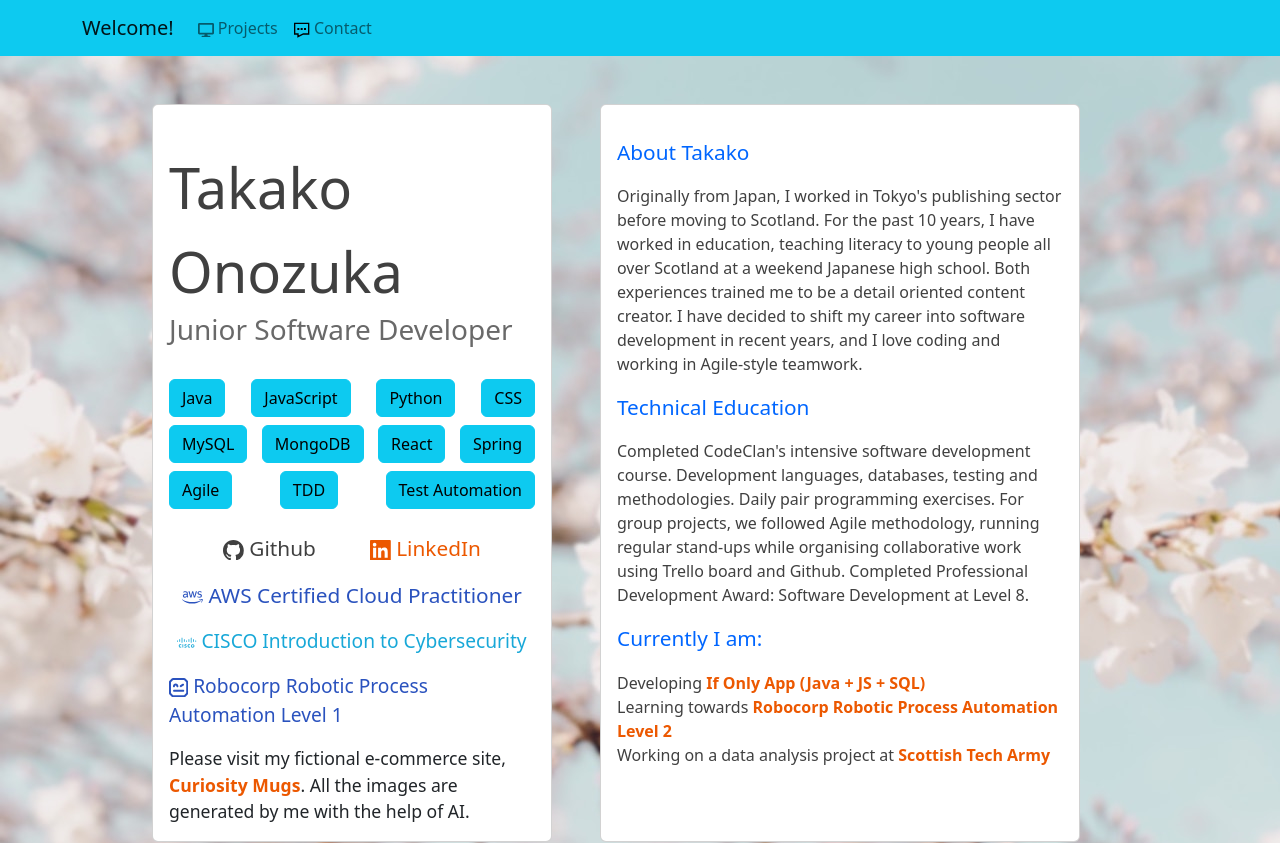
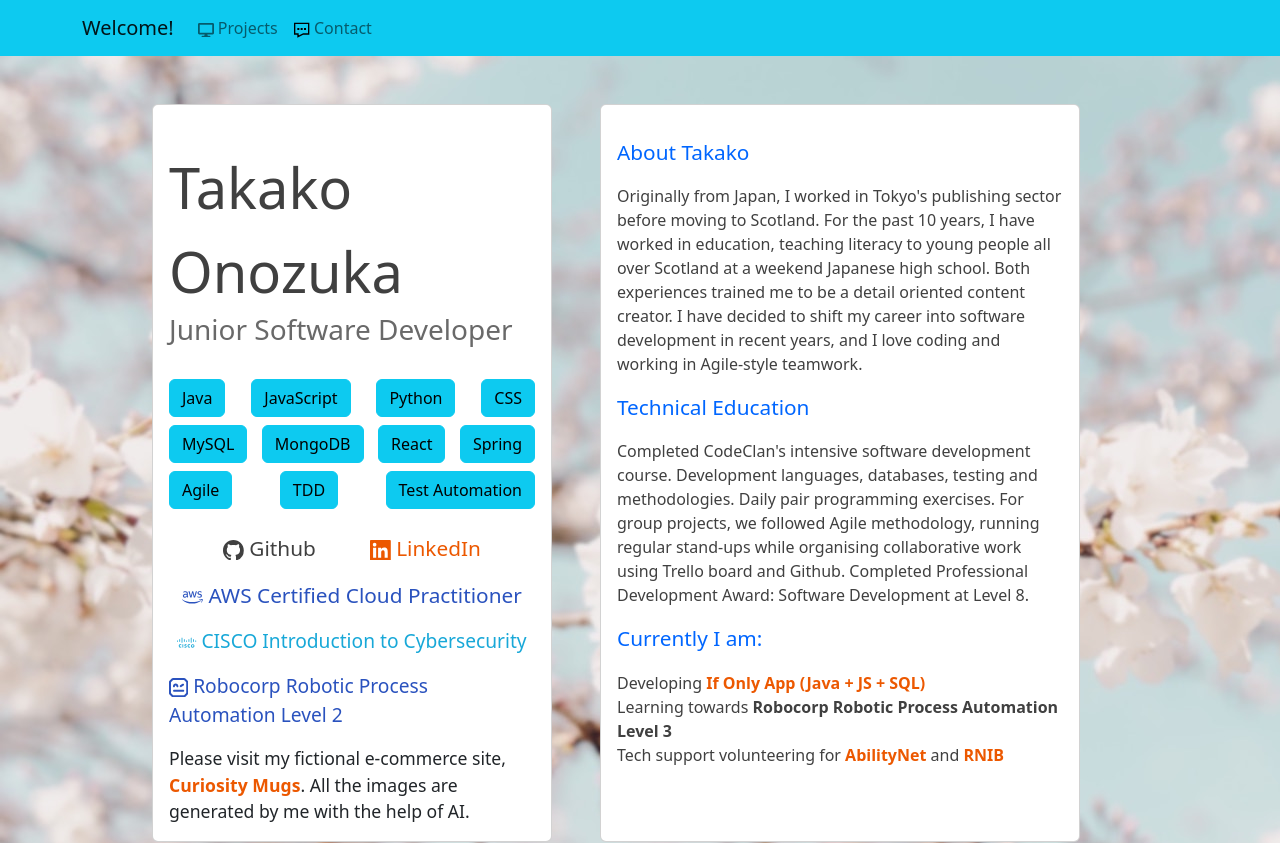
Before and after one commit to taksgarby/portfolio, a React (Create React App) app: page / in a window 1280 px wide. Shown: the top 843 px of the page. Built offline with nearby package versions, Linux system fonts and the light colour scheme.

Commit message:
added abilitynet and rnib

```diff
--- a/src/components/AboutMe.js
+++ b/src/components/AboutMe.js
@@ -54,7 +54,7 @@
 
         <div class="link-container">
         <Card.Link class="robot-link" href="https://robotframework.org/rpa/" target="_blank">
-        <SiRobotframework /> Robocorp Robotic Process Automation Level 1 </Card.Link>
+        <SiRobotframework /> Robocorp Robotic Process Automation Level 2 </Card.Link>
         </div>
 
         <div class="news">
@@ -95,10 +95,10 @@
             </p>
             <p class="aboutme-texts">
             Developing <a href="#ifonly"><strong>If Only App (Java + JS + SQL)</strong></a><br/>
-            Learning towards  <a href="https://github.com/taksgarby/RobotFramework_Level2" target="_blank"><strong>Robocorp Robotic Process Automation Level 2</strong></a>
+            Learning towards  <strong>Robocorp Robotic Process Automation Level 3</strong>
             <br></br>
-            Working on a data analysis project at  <a href="https://www.scottishtecharmy.org/" target="_blank">
-              <strong>Scottish Tech Army</strong></a><br/>
+            Tech support volunteering for  <a href="https://abilitynet.org.uk/" target="_blank">
+              <strong>AbilityNet</strong></a> and <a href="https://rnib.org.uk/" target="_blank"><strong>RNIB</strong></a><br/>
             </p>
              </div>
         </Card.Body>
```
